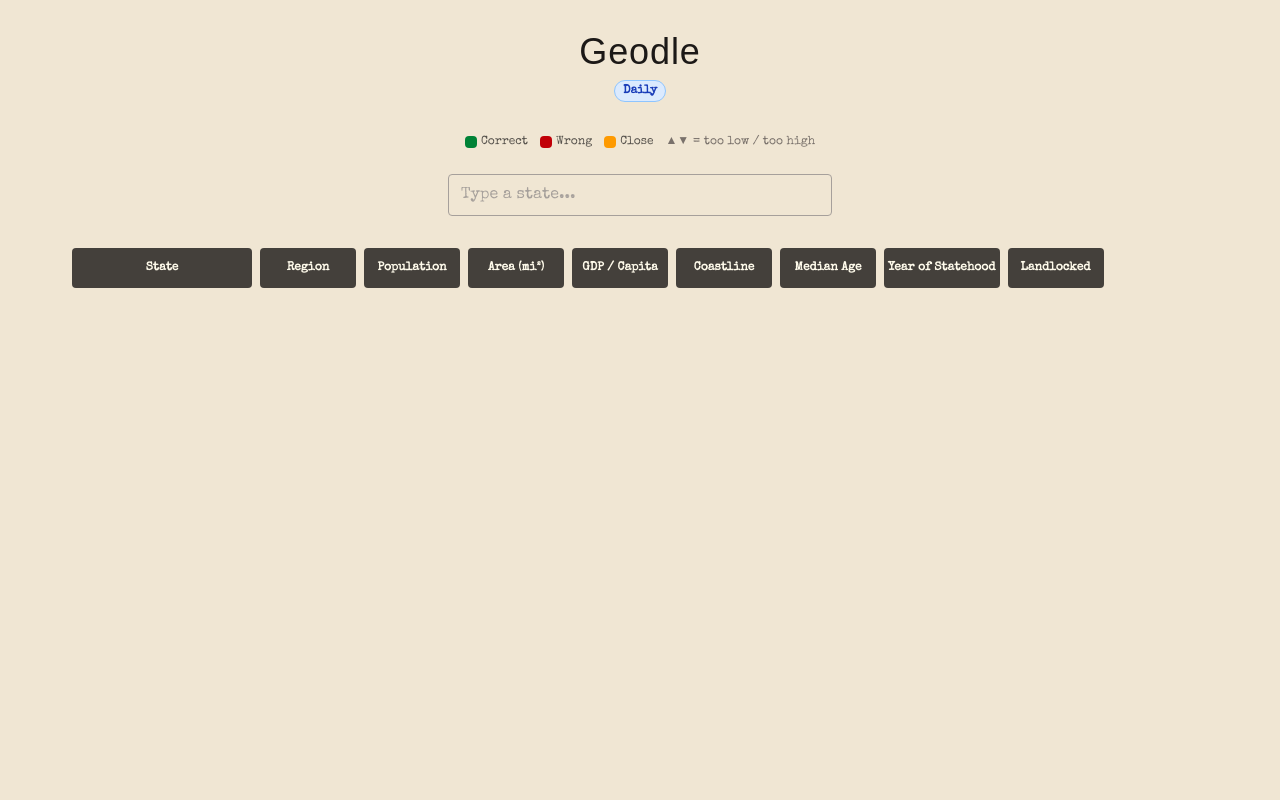
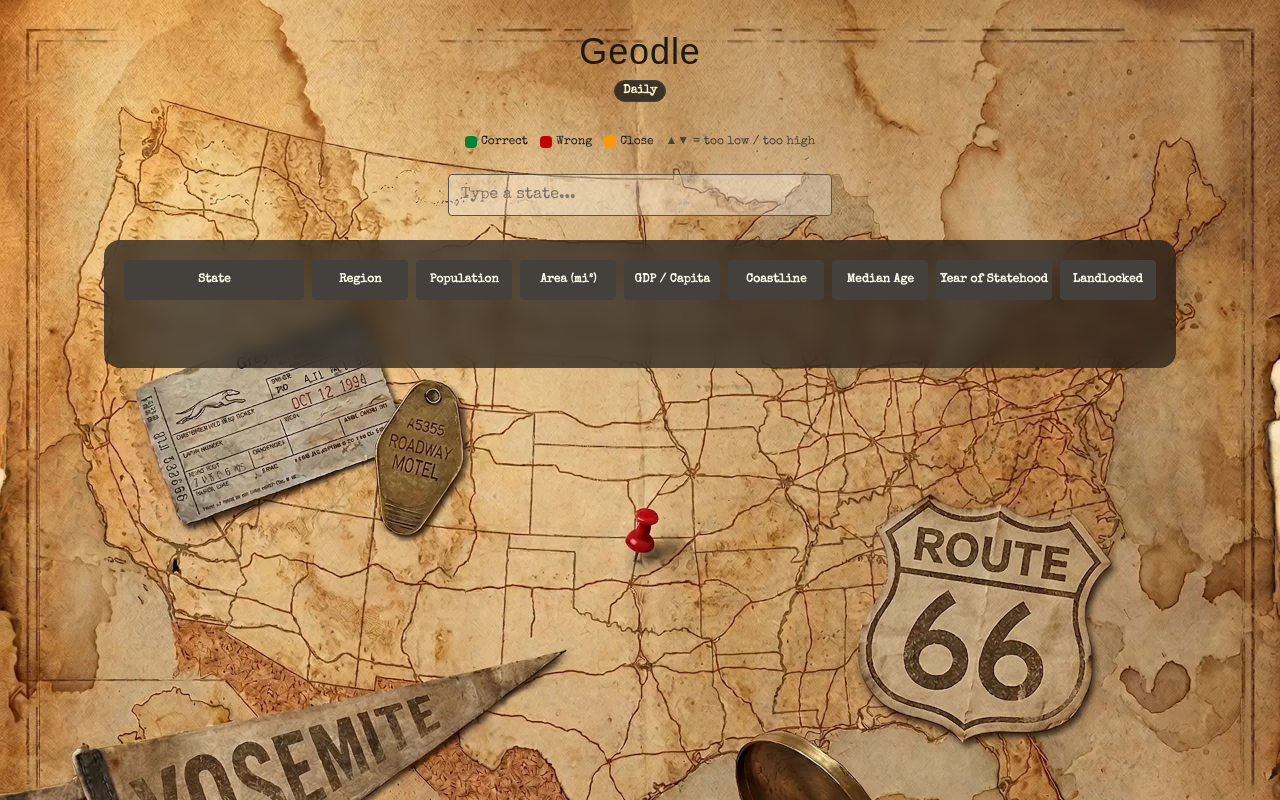
Before and after one commit to Eric-Zhang-Developer/geowordle, a Next.js app: page / in a window 1280 px wide. Built offline with nearby package versions, Linux system fonts and the light colour scheme; a web font is replaced by a local one.

Commit message:
style: add background

```diff
--- a/src/app/globals.css
+++ b/src/app/globals.css
@@ -1,4 +1,12 @@
 @import "tailwindcss";
+
+body {
+  background-image: url('/assets/background.webp');
+  background-size: cover;
+  background-position: top center;
+  background-repeat: no-repeat;
+  background-color: #f0e6d3;
+}
 
 @keyframes cell-uncover {
   from {
--- a/src/app/layout.tsx
+++ b/src/app/layout.tsx
@@ -17,7 +17,7 @@ export default function RootLayout({
 }>) {
   return (
     <html lang="en">
-      <body className={`${rye.variable} ${specialElite.variable} font-special-elite antialiased bg-[#f0e6d3] text-stone-900 min-h-screen`}>{children}</body>
+      <body className={`${rye.variable} ${specialElite.variable} font-special-elite antialiased text-stone-900 min-h-screen`}>{children}</body>
     </html>
   );
 }
--- a/src/app/page.tsx
+++ b/src/app/page.tsx
@@ -72,18 +72,18 @@ export default function Home() {
       <VictoryConfetti active={isVictoryRevealed} />
       <div className="mx-auto flex w-full max-w-6xl flex-col items-center">
         <div className="mb-8 flex flex-col items-center gap-2">
-        <h1 className="font-rye text-4xl tracking-wide">Geodle</h1>
+        <h1 className="font-rye text-4xl tracking-wide text-stone-900">Geodle</h1>
         {mode === "daily" ? (
-          <span className="px-2 py-0.5 text-xs font-semibold rounded-full bg-blue-100 text-blue-800 border border-blue-300">
+          <span className="px-2 py-0.5 text-xs font-semibold rounded-full bg-stone-900/80 text-amber-100 border border-stone-700">
             Daily
           </span>
         ) : (
-          <span className="px-2 py-0.5 text-xs font-semibold rounded-full bg-purple-100 text-purple-800 border border-purple-300">
+          <span className="px-2 py-0.5 text-xs font-semibold rounded-full bg-stone-900/80 text-purple-200 border border-stone-700">
             Endless · Round {round}
           </span>
         )}
         </div>
-      <div className="mb-6 flex flex-wrap items-center justify-center gap-x-3 gap-y-2 text-xs text-stone-600">
+      <div className="mb-6 flex flex-wrap items-center justify-center gap-x-3 gap-y-2 text-xs text-stone-900">
         <span className="flex items-center gap-1 whitespace-nowrap">
           <span className="inline-block w-3 h-3 rounded-sm bg-green-700" />
           Correct
@@ -96,7 +96,7 @@ export default function Home() {
           <span className="inline-block w-3 h-3 rounded-sm bg-amber-500" />
           Close
         </span>
-        <span className="text-center text-stone-500">▲▼ = too low / too high</span>
+        <span className="text-center text-stone-700">▲▼ = too low / too high</span>
       </div>
 
       {isWon ? (
@@ -138,7 +138,9 @@ export default function Home() {
           onSubmit={submitGuess}
         />
       )}
-      <GuessTable guesses={guesses} />
+      <div className="bg-stone-900/70 backdrop-blur-sm rounded-2xl p-3">
+        <GuessTable guesses={guesses} />
+      </div>
       {isWon && isVictoryRevealed && (
         <div ref={recapRef}>
           <RecapMap guesses={guesses} />
--- a/src/components/GuessRow.tsx
+++ b/src/components/GuessRow.tsx
@@ -45,8 +45,8 @@ export function GuessRow({ guess, isNew, columns, bg, indicator }: GuessRowProps
   return (
     <tr>
       <td
-        className={`${base} min-w-[132px] px-0 font-bold text-stone-900 sm:min-w-[180px]
-        ${nameActive ? "bg-stone-200" : "bg-stone-300"}`}
+        className={`${base} min-w-[132px] px-0 font-bold text-amber-50 sm:min-w-[180px]
+        ${nameActive ? "bg-amber-950" : "bg-stone-700"}`}
       >
         {nameActive && (
           <div className="flex h-full w-full items-center gap-2 px-2 sm:gap-3 sm:px-3">
@@ -62,7 +62,7 @@ export function GuessRow({ guess, isNew, columns, bg, indicator }: GuessRowProps
             <span className="flex-1 truncate text-left">{guess.state.name}</span>
           </div>
         )}
-        {nameFlipping && <span className="absolute inset-0 bg-stone-300 rounded animate-cell-uncover origin-right" />}
+        {nameFlipping && <span className="absolute inset-0 bg-stone-700 rounded animate-cell-uncover origin-right" />}
       </td>
       {columns.map((col, i) => {
         const cellIdx = i + 1;
@@ -72,10 +72,10 @@ export function GuessRow({ guess, isNew, columns, bg, indicator }: GuessRowProps
         return (
           <td
             key={col.key}
-            className={`${base} w-[88px] text-white sm:w-24 ${isActive ? bg[cell.state] : "bg-stone-300"}`}
+            className={`${base} w-[88px] text-white sm:w-24 ${isActive ? bg[cell.state] : "bg-stone-700"}`}
           >
             {isActive && `${col.fmt(guess.state)}${cell.direction ? indicator[cell.direction] : ""}`}
-            {isFlipping && <span className="absolute inset-0 bg-stone-300 rounded animate-cell-uncover origin-right" />}
+            {isFlipping && <span className="absolute inset-0 bg-stone-700 rounded animate-cell-uncover origin-right" />}
           </td>
         );
       })}
--- a/src/components/StateSearch.tsx
+++ b/src/components/StateSearch.tsx
@@ -101,10 +101,10 @@ export function StateSearch({ value, remaining, onChange, onSubmit }: StateSearc
             }
           }
         }}
-        className="absolute inset-0 w-full px-3 py-2 text-base bg-transparent text-stone-900 border border-stone-400 rounded outline-none placeholder-stone-400 focus:border-amber-700"
+        className="absolute inset-0 w-full px-3 py-2 text-base bg-white/30 text-stone-900 border border-stone-600 rounded outline-none placeholder-stone-500 focus:border-stone-900"
       />
       {isPickerOpen && suggestions.length > 0 && (
-        <div className="absolute z-10 mt-1 w-full max-h-80 overflow-y-auto bg-amber-50 border border-stone-300 rounded shadow-lg">
+        <div className="absolute z-10 mt-1 w-full max-h-80 overflow-y-auto bg-stone-900 border border-stone-700 rounded shadow-lg">
           {suggestions.map((s) => (
             <button
               key={s.name}
@@ -114,7 +114,7 @@ export function StateSearch({ value, remaining, onChange, onSubmit }: StateSearc
                 onSubmit(s.name);
                 setIsPickerOpen(false);
               }}
-              className="w-full flex items-center gap-3 px-4 py-3 text-left text-base text-stone-900 hover:bg-amber-100 cursor-pointer"
+              className="w-full flex items-center gap-3 px-4 py-3 text-left text-base text-white hover:bg-stone-800 cursor-pointer"
             >
               <StateThumb name={s.name} />
               <span>{s.name}</span>
```
Also changed, not shown: public/assets/background.webp (added).
